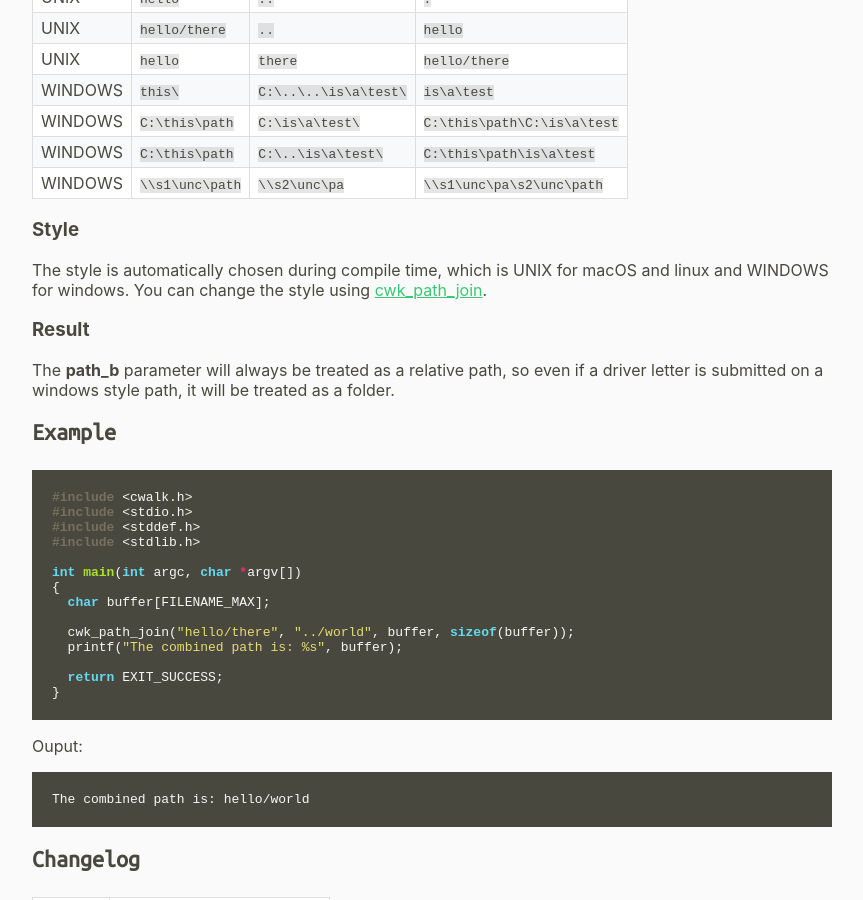
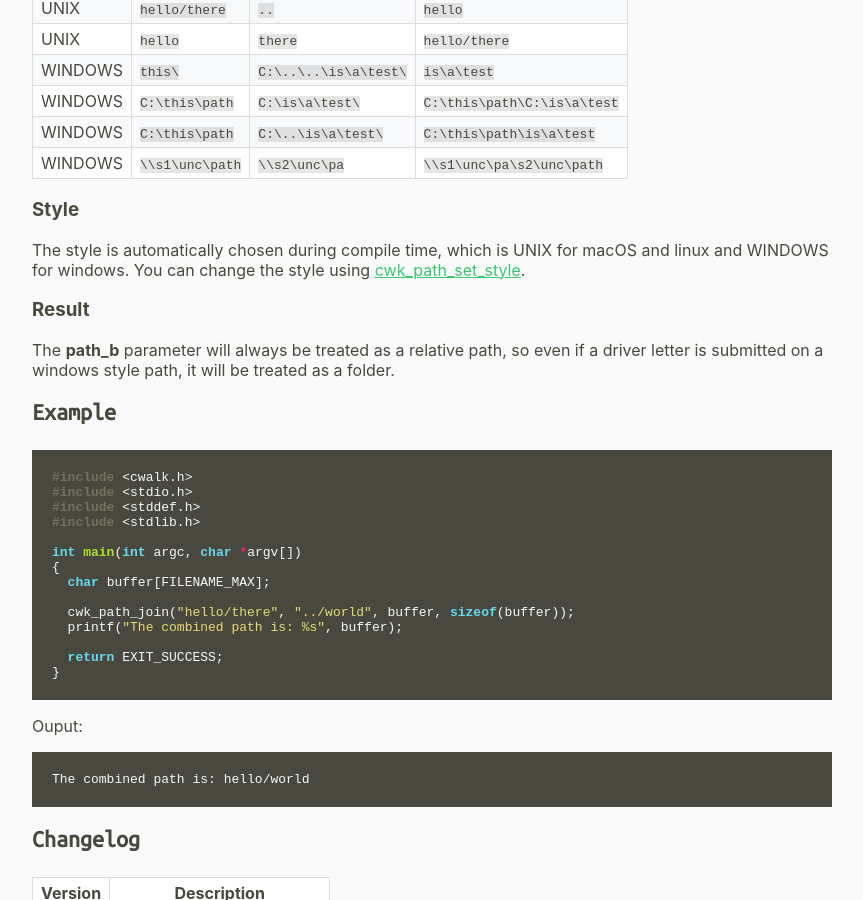
Before and after one commit to likle/cwalk, a Jekyll site: the page built from docs/reference/cwk_path_join.md, in a window 1280 px wide and 900 px high, scrolled down 961 px. Shown: the whole window, without its empty margins (208-1071 px from the left). Built offline with Jekyll 4.4.1, drawn with Linux system fonts in a browser that asks for light colours.

Commit message:
fix reference in cwk_path_join doc

```diff
--- a/docs/reference/cwk_path_join.md
+++ b/docs/reference/cwk_path_join.md
@@ -40,7 +40,7 @@ Returns the total amount of characters of the full, combined path.
 ### Style
 The style is automatically chosen during compile time, which is
 UNIX for macOS and linux and WINDOWS for windows. You can change the style
-using [cwk_path_join]({{ site.baseurl }}{% link reference/cwk_path_join.md %}).
+using [cwk_path_set_style]({{ site.baseurl }}{% link reference/cwk_path_set_style.md %}).
 
 ### Result
 The **path_b** parameter will always be treated as a relative path, so even if
```
